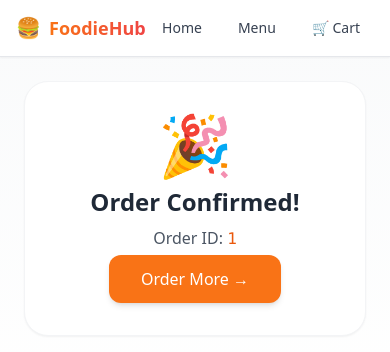
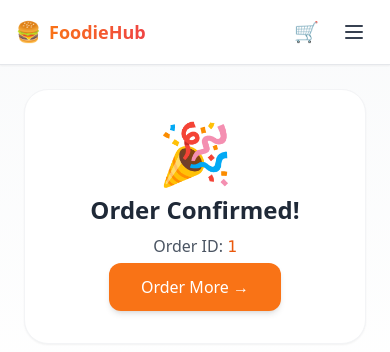
Before and after one commit to rameenhassan22-commits/foodie-hub, a React (Create React App) app: page /order-success/1 in a window 390 px wide. Shown: the top 352 px of the page. Built offline with nearby package versions, Linux system fonts and the light colour scheme.

Commit message:
feat: mobile hamburger menu with dropdown

```diff
--- a/src/components/Navbar.jsx
+++ b/src/components/Navbar.jsx
@@ -1,33 +1,47 @@
+import { useState } from "react";
 import { Link, NavLink } from "react-router-dom";
 import { useSelector } from "react-redux";
 import { selectCartCount } from "../features/cart/cartSlice";
 
 const Navbar = () => {
   const cartCount = useSelector(selectCartCount);
+  const [isOpen, setIsOpen] = useState(false);
+
+  const close = () => setIsOpen(false);
 
   const linkClass = ({ isActive }) =>
-    `px-3.5 py-1.5 rounded-lg text-sm font-medium transition ${
+    `block px-4 py-2.5 rounded-lg text-sm font-medium transition ${
       isActive
         ? "bg-orange-500 text-white shadow-sm"
         : "text-gray-700 hover:bg-orange-50 hover:text-orange-600"
     }`;
 
+  const mobileLinkClass = ({ isActive }) =>
+    `block px-4 py-3 rounded-lg text-base font-medium transition ${
+      isActive
+        ? "bg-orange-500 text-white"
+        : "text-gray-700 hover:bg-orange-50 hover:text-orange-600"
+    }`;
+
   return (
-    <nav className="bg-white border-b border-gray-200 sticky top-0 z-40 shadow-sm">
+    <nav className="bg-white border-b border-gray-200 sticky top-0 z-50 shadow-sm">
       <div className="max-w-7xl mx-auto flex items-center justify-between px-4 py-3">
-        <Link to="/" className="flex items-center gap-2 text-lg font-bold">
+        {/* Brand */}
+        <Link
+          to="/"
+          onClick={close}
+          className="flex items-center gap-2 text-lg font-bold"
+        >
           <span className="text-xl">🍔</span>
           <span className="bg-gradient-to-r from-orange-500 to-red-500 bg-clip-text text-transparent">
             FoodieHub
           </span>
         </Link>
-        <div className="flex items-center gap-2">
-          <NavLink to="/" className={linkClass} end>
-            Home
-          </NavLink>
-          <NavLink to="/menu" className={linkClass}>
-            Menu
-          </NavLink>
+
+        {/* ===== DESKTOP LINKS (hidden on mobile) ===== */}
+        <div className="hidden md:flex items-center gap-2">
+          <NavLink to="/" className={linkClass} end>Home</NavLink>
+          <NavLink to="/menu" className={linkClass}>Menu</NavLink>
           <NavLink to="/cart" className={linkClass}>
             <span className="flex items-center gap-1.5">
               🛒 Cart
@@ -39,7 +53,88 @@ const Navbar = () => {
             </span>
           </NavLink>
         </div>
+
+        {/* ===== MOBILE: CART + HAMBURGER ===== */}
+        <div className="flex md:hidden items-center gap-2">
+          {/* Cart shortcut (always visible) */}
+          <Link
+            to="/cart"
+            onClick={close}
+            className="relative w-10 h-10 flex items-center justify-center rounded-lg text-gray-700 hover:bg-orange-50"
+          >
+            <span className="text-xl">🛒</span>
+            {cartCount > 0 && (
+              <span className="absolute top-0 right-0 bg-red-500 text-white text-[10px] font-bold rounded-full min-w-[18px] h-[18px] px-1 flex items-center justify-center">
+                {cartCount}
+              </span>
+            )}
+          </Link>
+
+          {/* Hamburger button */}
+          <button
+            onClick={() => setIsOpen(!isOpen)}
+            className="w-10 h-10 flex items-center justify-center rounded-lg text-gray-700 hover:bg-orange-50 transition"
+            aria-label="Toggle menu"
+            aria-expanded={isOpen}
+          >
+            {isOpen ? (
+              // X icon when open
+              <svg
+                xmlns="http://www.w3.org/2000/svg"
+                className="w-6 h-6"
+                fill="none"
+                viewBox="0 0 24 24"
+                stroke="currentColor"
+                strokeWidth={2}
+              >
+                <path
+                  strokeLinecap="round"
+                  strokeLinejoin="round"
+                  d="M6 18L18 6M6 6l12 12"
+                />
+              </svg>
+            ) : (
+              // Hamburger (3 lines) when closed
+              <svg
+                xmlns="http://www.w3.org/2000/svg"
+                className="w-6 h-6"
+                fill="none"
+                viewBox="0 0 24 24"
+                stroke="currentColor"
+                strokeWidth={2}
+              >
+                <path
+                  strokeLinecap="round"
+                  strokeLinejoin="round"
+                  d="M4 6h16M4 12h16M4 18h16"
+                />
+              </svg>
+            )}
+          </button>
+        </div>
       </div>
+
+      {/* ===== MOBILE DROPDOWN MENU ===== */}
+      {isOpen && (
+        <div className="md:hidden border-t border-gray-100 bg-white px-4 py-3 space-y-1">
+          <NavLink to="/" className={mobileLinkClass} end onClick={close}>
+            🏠 Home
+          </NavLink>
+          <NavLink to="/menu" className={mobileLinkClass} onClick={close}>
+            📋 Menu
+          </NavLink>
+          <NavLink to="/cart" className={mobileLinkClass} onClick={close}>
+            <span className="flex items-center justify-between">
+              <span>🛒 Cart</span>
+              {cartCount > 0 && (
+                <span className="bg-red-500 text-white text-xs font-bold rounded-full px-2 py-0.5">
+                  {cartCount} items
+                </span>
+              )}
+            </span>
+          </NavLink>
+        </div>
+      )}
     </nav>
   );
 };
```
